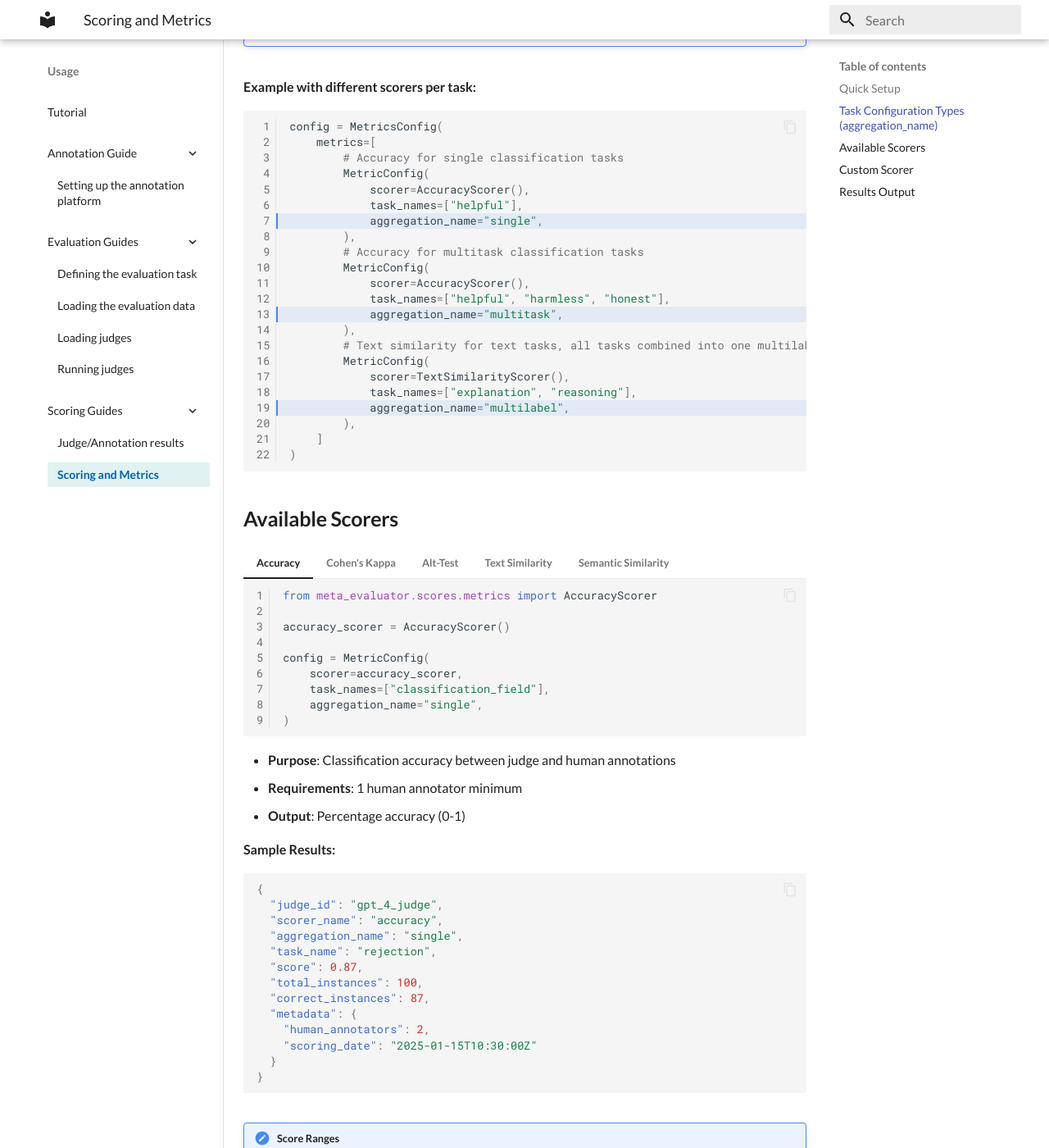
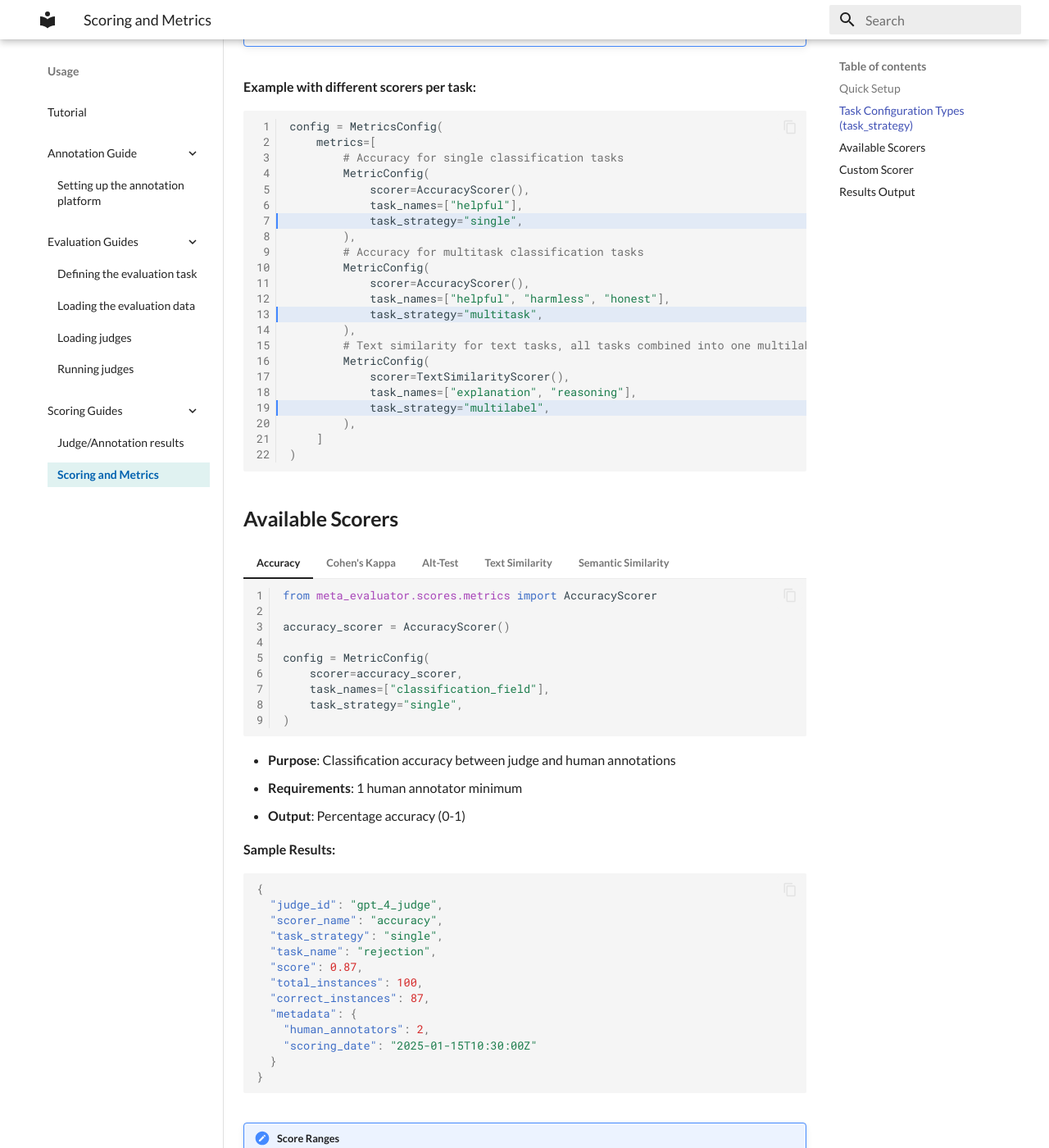
Before and after one commit to govtech-responsibleai/meta-evaluator, an MkDocs documentation site: the page built from docs/guides/scoring.md, in a window 1280 px wide and 1400 px high, scrolled down 1547 px. Shown: the whole window at 82% size. Built offline with MkDocs 1.6.1 and Material for MkDocs 9.7.7, drawn with Linux system fonts in a browser that asks for light colours; some of the changed text lies outside the part shown.

Commit message:
refactor: rename aggregation_name to task_strategy

````diff
--- a/docs/guides/scoring.md
+++ b/docs/guides/scoring.md
@@ -23,7 +23,7 @@ Configure and use alignment metrics to compare judge evaluations with human anno
             MetricConfig(
                 scorer=AccuracyScorer(),
                 task_names=["rejection"],
-                aggregation_name="single", # One of 'single', 'multilabel', or 'multitask'
+                task_strategy="single", # One of 'single', 'multilabel', or 'multitask'
             ),
         ]
     )
@@ -57,12 +57,12 @@ Configure and use alignment metrics to compare judge evaluations with human anno
                     "self_harm",
                     "all_other_misconduct",
                 ],
-                aggregation_name="multilabel",
+                task_strategy="multilabel",
             ),
             MetricConfig(
                 scorer=cohens_kappa_scorer,
                 task_names=["hateful"],
-                aggregation_name="single",
+                task_strategy="single",
             ),
             MetricConfig(
                 scorer=cohens_kappa_scorer,
@@ -74,12 +74,12 @@ Configure and use alignment metrics to compare judge evaluations with human anno
                     "self_harm",
                     "all_other_misconduct",
                 ],
-                aggregation_name="multitask",
+                task_strategy="multitask",
             ),
             MetricConfig(
                 scorer=text_similarity_scorer,
                 task_names=["explanation"],
-                aggregation_name="single",
+                task_strategy="single",
             ),
         ]
     )
@@ -87,9 +87,9 @@ Configure and use alignment metrics to compare judge evaluations with human anno
     evaluator.compare_async(config, judge_results, human_results)
     ```
 
-## Task Configuration Types (`aggregation_name`)
+## Task Configuration Types (`task_strategy`)
 
-The `aggregation_name` parameter defines how tasks are processed and must be one of: `"single"`, `"multitask"`, or `"multilabel"`.
+The `task_strategy` parameter defines how tasks are processed and must be one of: `"single"`, `"multitask"`, or `"multilabel"`.
 
 !!! important "Task Count Requirements"
     - **`"single"`**: Use only when `task_names` contains **exactly 1 task**
@@ -106,7 +106,7 @@ The `aggregation_name` parameter defines how tasks are processed and must be one
             MetricConfig(
                 scorer=AccuracyScorer(),
                 task_names=["rejection"],  # Single task name
-                aggregation_name="single",  # Required: "single" for single task
+                task_strategy="single",  # Required: "single" for single task
             ),
         ]
     )
@@ -128,7 +128,7 @@ The `aggregation_name` parameter defines how tasks are processed and must be one
             MetricConfig(
                 scorer=AccuracyScorer(),
                 task_names=["helpful", "harmless", "honest"],  # Multiple tasks
-                aggregation_name="multitask",  # Required: "multitask" for multiple separate tasks
+                task_strategy="multitask",  # Required: "multitask" for multiple separate tasks
             ),
         ]
     )
@@ -153,7 +153,7 @@ The `aggregation_name` parameter defines how tasks are processed and must be one
             MetricConfig(
                 scorer=alt_test_scorer,
                 task_names=["hateful", "violent", "sexual"],  # Combined as multi-label
-                aggregation_name="multilabel",  # Required: "multilabel" for combined tasks
+                task_strategy="multilabel",  # Required: "multilabel" for combined tasks
             ),
         ]
     )
@@ -174,19 +174,19 @@ config = MetricsConfig(
         MetricConfig(
             scorer=AccuracyScorer(),
             task_names=["helpful"],
-            aggregation_name="single",
+            task_strategy="single",
         ),
         # Accuracy for multitask classification tasks
         MetricConfig(
             scorer=AccuracyScorer(),
             task_names=["helpful", "harmless", "honest"],
-            aggregation_name="multitask",
+            task_strategy="multitask",
         ),
         # Text similarity for text tasks, all tasks combined into one multilabel
         MetricConfig(
             scorer=TextSimilarityScorer(),
             task_names=["explanation", "reasoning"],
-            aggregation_name="multilabel",
+            task_strategy="multilabel",
         ),
     ]
 )
@@ -204,7 +204,7 @@ config = MetricsConfig(
     config = MetricConfig(
         scorer=accuracy_scorer,
         task_names=["classification_field"],
-        aggregation_name="single",
+        task_strategy="single",
     )
     ```
 
@@ -218,7 +218,7 @@ config = MetricsConfig(
     {
       "judge_id": "gpt_4_judge",
       "scorer_name": "accuracy",
-      "aggregation_name": "single",
+      "task_strategy": "single",
       "task_name": "rejection",
       "score": 0.87,
       "total_instances": 100,
@@ -240,7 +240,7 @@ config = MetricsConfig(
     config = MetricConfig(
         scorer=kappa_scorer,
         task_names=["classification_field"],
-        aggregation_name="single",
+        task_strategy="single",
     )
     ```
 
@@ -264,7 +264,7 @@ config = MetricsConfig(
     {
       "judge_id": "claude_judge",
       "scorer_name": "cohens_kappa",
-      "aggregation_name": "single",
+      "task_strategy": "single",
       "task_name": "rejection",
       "score": 0.72,
       "interpretation": "substantial",
@@ -287,7 +287,7 @@ config = MetricsConfig(
     config = MetricConfig(
         scorer=alt_test_scorer,
         task_names=["classification_field"],
-        aggregation_name="single",
+        task_strategy="single",
     )
     ```
 
@@ -308,7 +308,7 @@ config = MetricsConfig(
     {
       "judge_id": "anthropic_claude_3_5_haiku_judge",
       "scorer_name": "alt_test",
-      "aggregation_name": "multilabel",
+      "task_strategy": "multilabel",
       "task_name": "rejection",
       "scores": {
         "winning_rate": {
@@ -347,7 +347,7 @@ config = MetricsConfig(
     config = MetricConfig(
         scorer=text_scorer,
         task_names=["explanation", "reasoning"],
-        aggregation_name="single",
+        task_strategy="single",
     )
     ```
 
@@ -365,7 +365,7 @@ config = MetricsConfig(
     {
       "judge_id": "gpt_4_judge",
       "scorer_name": "text_similarity",
-      "aggregation_name": "single",
+      "task_strategy": "single",
       "task_name": "explanation",
       "score": 0.76,
       "metadata": {
@@ -387,7 +387,7 @@ config = MetricsConfig(
     config = MetricConfig(
         scorer=semantic_scorer,
         task_names=["explanation"],
-        aggregation_name="single",
+        task_strategy="single",
     )
     ```
 
@@ -411,7 +411,7 @@ config = MetricsConfig(
     {
       "judge_id": "claude_judge",
       "scorer_name": "semantic_similarity",
-      "aggregation_name": "single",
+      "task_strategy": "single",
       "task_name": "explanation",
       "score": 0.84,
       "metadata": {
@@ -573,7 +573,7 @@ custom_scorer = MyCustomScorer()
 config = MetricConfig(
     scorer=custom_scorer,
     task_names=["text"],
-    aggregation_name="single",
+    task_strategy="single",
 )
 ```
 
````
Also changed, not shown: README.md (+2 -2 lines), docs/tutorial.md (+5 -5 lines), 17 other files.
